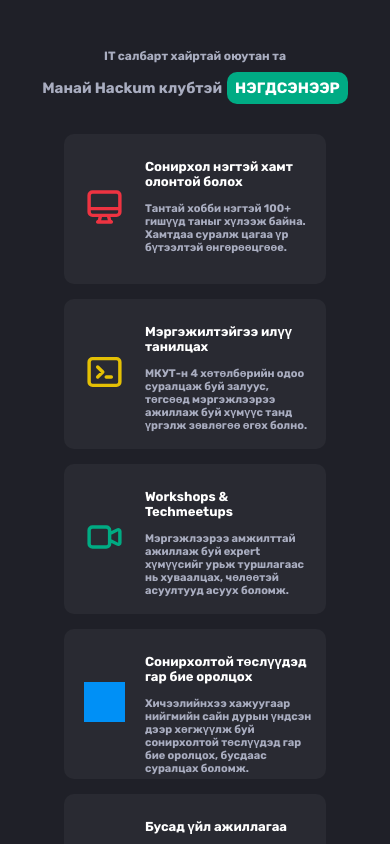
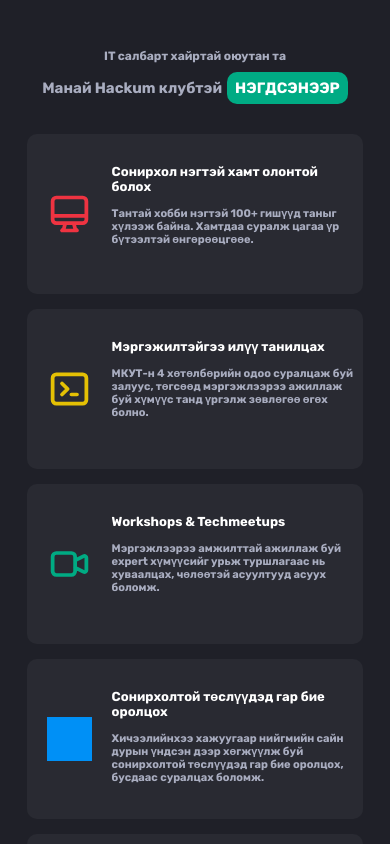
Before and after one commit to hackumclub/join.hackum.club, a Next.js app: page / in a window 390 px wide. Shown: the part 1220-2064 px from the top of the page. Built offline with nearby package versions, Linux system fonts and the light colour scheme; grey boxes are pictures that could not be loaded.

Commit message:
Fixed: mini banner responsive code

```diff
--- a/components/miniBanner/index.js
+++ b/components/miniBanner/index.js
@@ -14,8 +14,9 @@ const MiniBannerDiv = styled.div`
   justify-content: center;
   align-items: center;
   flex-direction: row;
-  width: 70%;
-  height: 150px;
+  width: 90%;
+  height: auto;
+  padding: 30px 0 30px 0;
   background: rgba(41, 42, 50, 1);
   border-radius: 10px;
 `;
```
